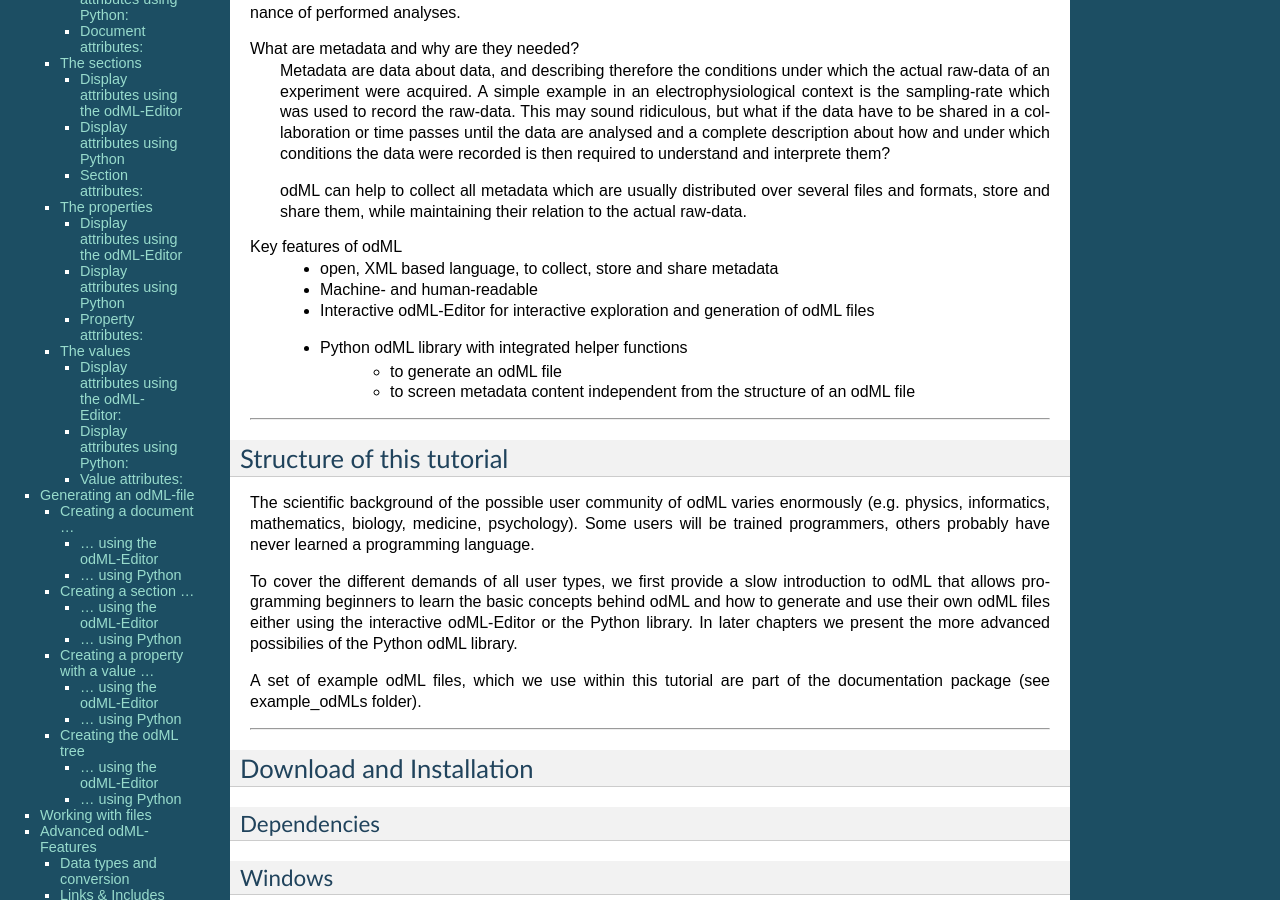
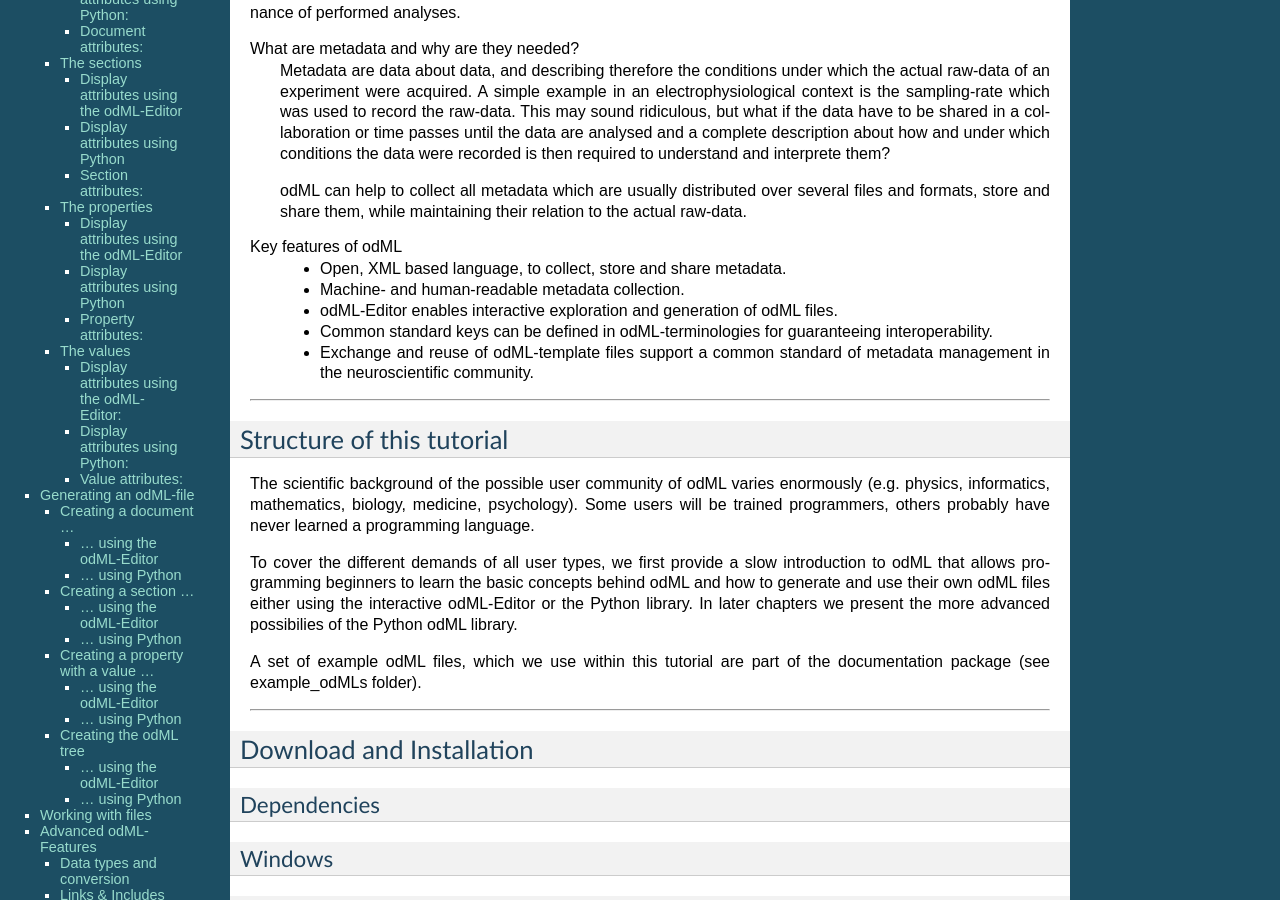
Before and after one commit to G-Node/python-odml, a Sphinx documentation site: the page built from doc/tutorial.rst, in a window 1280 px wide and 900 px high, scrolled down 387 px. Built offline with Sphinx 7.4.7, drawn with Linux system fonts in a browser that asks for light colours.

Commit message:
Update tutorial.rst

```diff
--- a/doc/tutorial.rst
+++ b/doc/tutorial.rst
@@ -42,15 +42,14 @@ What are metadata and why are they needed?
 	maintaining their relation to the actual raw-data.
 
 Key features of odML
-	- open, XML based language, to collect, store and share metadata
-	- Machine- and human-readable
-	- Interactive odML-Editor for interactive exploration and generation
-	  of odML files
-	- Python odML library with integrated helper functions
-		- to generate an odML file
-		- to screen metadata content independent from the structure
-		  of an odML file
-
+	- Open, XML based language, to collect, store and share metadata.
+	- Machine- and human-readable metadata collection.
+	- odML-Editor enables interactive exploration and generation of odML
+	  files.
+	- Common standard keys can be defined in odML-terminologies for
+	  guaranteeing interoperability.
+	- Exchange and reuse of odML-template files support a common standard
+	  of metadata management in the neuroscientific community.
 ------------------------------------------------------------------------
 
 
```
